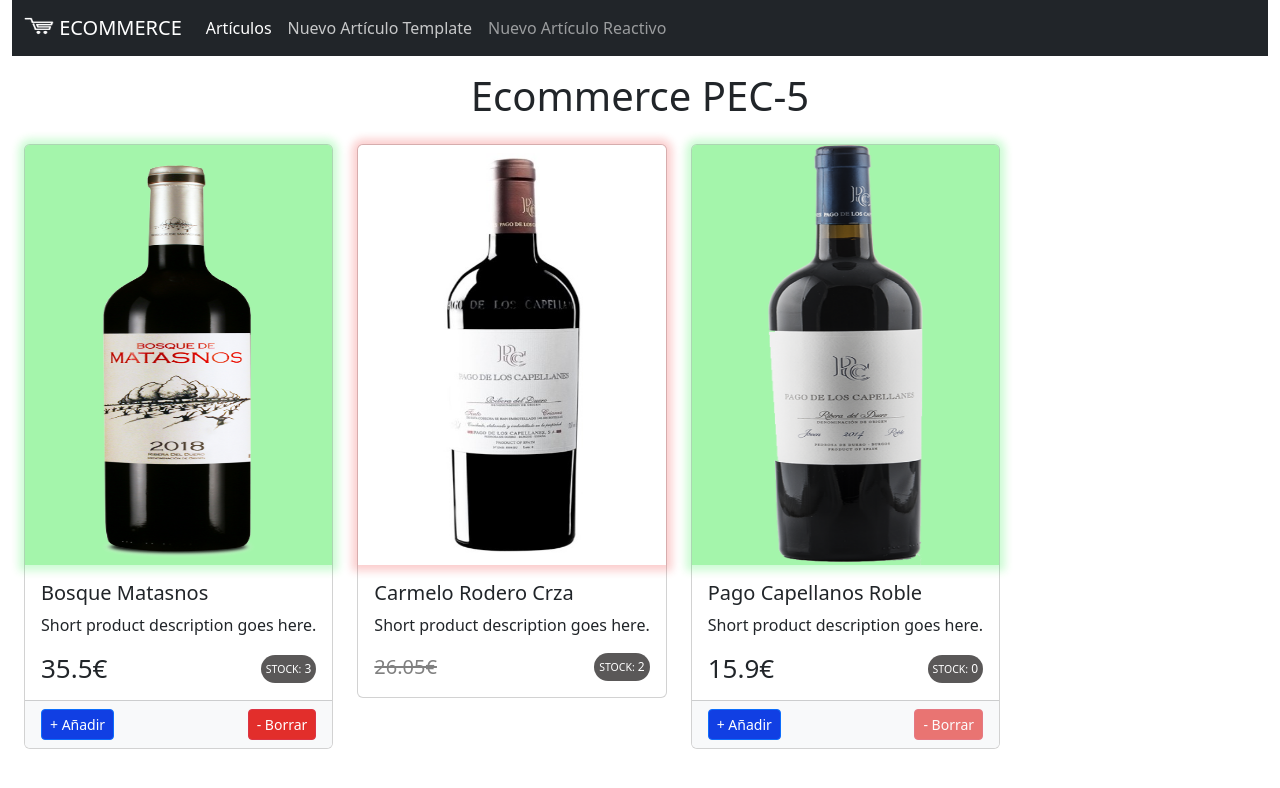
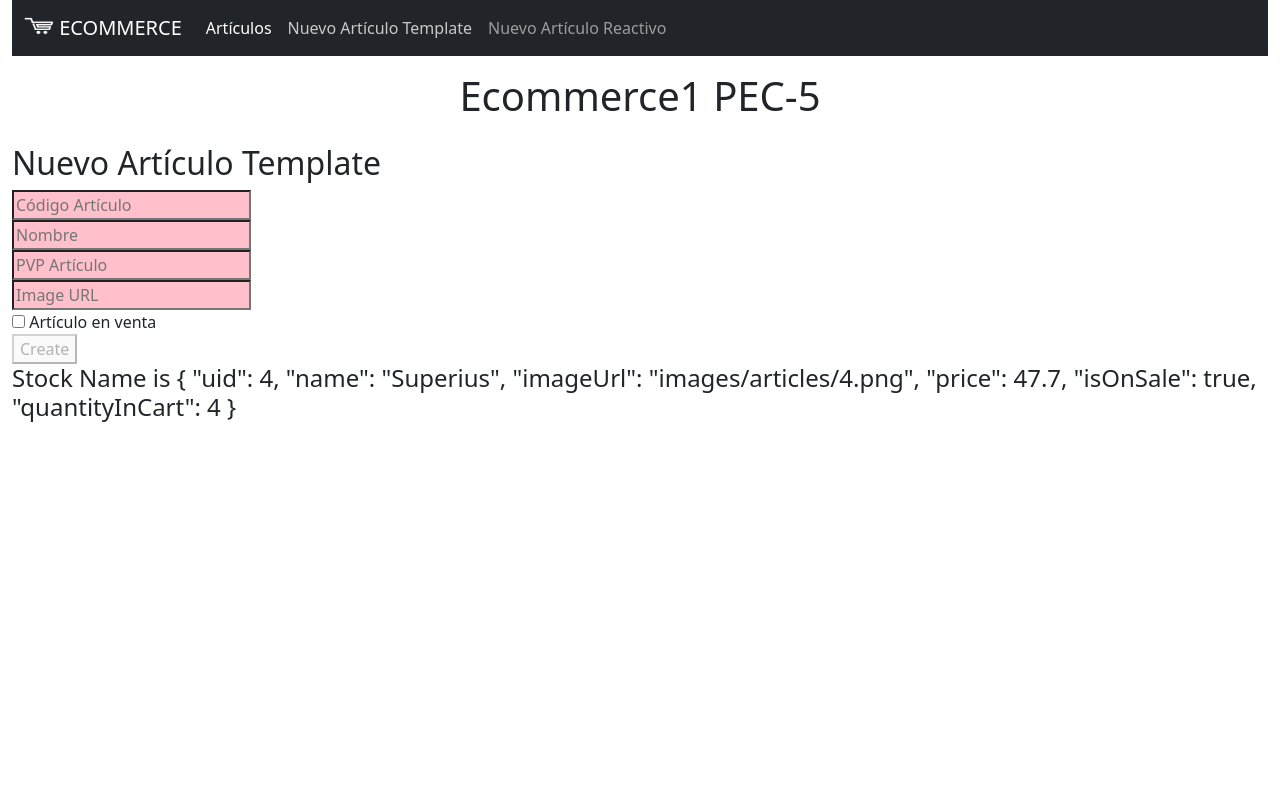
Before and after one commit to ajfp2/frontend-ecommerce, an Angular app: page / in a window 1280 px wide. Both pictures are taken after a click on the link "Nuevo Artículo Template". Shown: the top 788 px of the page. Built offline with nearby package versions, Linux system fonts and the light colour scheme.

Commit message:
Form template- falta validar

```diff
--- a/src/app/app.component.html
+++ b/src/app/app.component.html
@@ -1,11 +1,13 @@
 
-<app-navbar></app-navbar>
 
-<main class="container-fluid">
+<!-- <div class="container-fluid"></div> -->
+<div class="container-fluid">
+    <app-navbar (url)="onChangeMenu($event);"></app-navbar>
 
-    <h1 class="mx-auto text-center p-3">Ecommerce PEC-5</h1>
-    <div class="content">
-        <app-article-list></app-article-list>
-    </div>
+    <h1 class="mx-auto text-center p-3">Ecommerce1 PEC-5</h1>
+
+        <app-article-list *ngIf="url === 'inicio'"></app-article-list>
+        <app-article-new-template *ngIf="url ==='template'"></app-article-new-template>
+
     <router-outlet />
-</main>
+</div>
--- a/src/app/app.component.ts
+++ b/src/app/app.component.ts
@@ -7,5 +7,11 @@ import { Component } from '@angular/core';
   styleUrl: './app.component.css'
 })
 export class AppComponent {
-  title = 'ecommerce';
+    title = 'ecommerce';
+
+    url = "inicio";
+    onChangeMenu(ev){
+        console.log("Menú:", ev);
+        this.url = ev;
+    }
 }
--- a/src/app/articles/article-item/article-item.component.ts
+++ b/src/app/articles/article-item/article-item.component.ts
@@ -1,5 +1,5 @@
 import { Component, OnInit, Input, Output, EventEmitter, ChangeDetectionStrategy} from '@angular/core';
-import { Article, ArticleI } from '../../modelos/article';
+import { Article } from '../../modelos/article';
 import { ArticleQuantityChange } from '../../modelos/article-quantity-change';
 
 @Component({
--- /dev/null
+++ b/src/app/articles/article-new-template/article-new-template.component.css
@@ -0,0 +1,13 @@
+.article-name .ng-valid,
+.article-code .ng-valid,
+.article-price .ng-valid,
+.article-image .ng-valid {
+  background-color: green;
+}
+
+.article-name .ng-invalid,
+.article-code .ng-invalid,
+.article-price .ng-invalid,
+.article-image .ng-invalid {
+  background-color: pink;
+}
--- /dev/null
+++ b/src/app/articles/article-new-template/article-new-template.component.html
@@ -0,0 +1,30 @@
+<h2>Nuevo Artículo Template</h2>
+
+<div class="form-group">
+    <form (ngSubmit)="createArticle(articleForm)" #articleForm="ngForm">
+        <div class="article-code">
+            <input type="number" min='1' step='1' placeholder="Código Artículo" name="uid" ngModel required>
+        </div>
+
+        <div class="article-name">
+            <input type="text" placeholder="Nombre" name="name" ngModel required>
+        </div>
+
+        <div class="article-code">
+            <input type="number" placeholder="PVP Artículo" name="price" ngModel required>
+        </div>
+
+        <div class="article-image">
+            <input type="text" placeholder="Image URL" name="imageUrl" ngModel required>
+        </div>
+
+        <div class="article-sale">
+            <input type="checkbox" name="isOnSale" >
+            Artículo en venta
+        </div>
+
+        <button [disabled]="!articleForm.valid" type="submit">Create</button>
+    </form>
+</div>
+
+<h4>Stock Name is {{article | json}}</h4>
--- /dev/null
+++ b/src/app/articles/article-new-template/article-new-template.component.ts
@@ -0,0 +1,29 @@
+import { Component } from '@angular/core';
+import { Article } from '../../modelos/article';
+
+@Component({
+  selector: 'app-article-new-template',
+  standalone: false,
+
+  templateUrl: './article-new-template.component.html',
+  styleUrl: './article-new-template.component.css'
+})
+
+export class ArticleNewTemplateComponent {
+    public article: Article;
+    public confirmed = false;
+
+    constructor(){
+        this.article = new Article(4, 'Superius', 'images/articles/4.png', 47.70, true, 4);
+    }
+
+    createArticle(articleForm){
+      console.log("Artículo creado", this.article);
+      console.log('Artículo form', articleForm.value);
+      if (articleForm.valid) {
+        console.log('Creando  artículo ', this.article);
+      } else {
+        console.error('Formulario artículo estado malo');
+      }
+    }
+}
--- a/src/app/menus/navbar/navbar.component.html
+++ b/src/app/menus/navbar/navbar.component.html
@@ -4,7 +4,7 @@
 
 <nav class="navbar navbar-dark navbar-expand-lg bg-dark">
     <div class="container-fluid">
-        <a class="navbar-brand" href="#">
+        <a class="navbar-brand" href="#" (click)='menuClick($event, "inicio");' >
             <img src="images/logos/logo-light-icon.png" alt="Logo" width="30" height="24" class="d-inline-block align-text-top">
             ECOMMERCE
         </a>
@@ -14,13 +14,13 @@
         <div class="collapse navbar-collapse" id="navbarNav">
             <ul class="navbar-nav">
                 <li class="nav-item">
-                    <a class="nav-link active" aria-current="page" href="#">Artículos</a>
+                    <a class="nav-link active" aria-current="page" href="#" (click)="menuClick($event, 'inicio');">Artículos</a>
                 </li>
                 <li class="nav-item">
-                    <a class="nav-link" href="#">Nuevo Artículo Template</a>
+                    <a class="nav-link" href="#" (click)="menuClick($event, 'template');">Nuevo Artículo Template</a>
                 </li>
                 <li class="nav-item">
-                    <a class="nav-link" href="#">Nuevo Artículo Reactivo</a>
+                    <a class="nav-link" href="#" (click)="menuClick($event, 'reactivo');">Nuevo Artículo Reactivo</a>
                 </li>
             </ul>
         </div>
--- a/src/app/menus/navbar/navbar.component.ts
+++ b/src/app/menus/navbar/navbar.component.ts
@@ -1,4 +1,4 @@
-import { Component } from '@angular/core';
+import { Component, EventEmitter, Output } from '@angular/core';
 
 @Component({
   selector: 'app-navbar',
@@ -9,4 +9,12 @@ import { Component } from '@angular/core';
 })
 export class NavbarComponent {
 
+    @Output() private url: EventEmitter<string> = new EventEmitter();
+
+    menuClick(ev, urlText){
+        // console.log("Click en", ev);
+        console.log("url a", urlText);
+        this.url.emit(urlText);
+
+    }
 }
--- a/src/app/modelos/article.ts
+++ b/src/app/modelos/article.ts
@@ -13,7 +13,7 @@ export class Article {
 }
 
 
-
+/*
 export interface ArticleI {
     uid: number;
     name: string;
@@ -22,3 +22,4 @@ export interface ArticleI {
     isOnSale: boolean;
     quantityInCart: number;
 }
+    */
--- a/src/index.html
+++ b/src/index.html
@@ -8,8 +8,6 @@
   <link rel="icon" type="image/x-icon" href="favicon.ico">
 </head>
 <body>
-  <div class="container-fluid">
     <app-root></app-root>
-  </div>
 </body>
 </html>
--- a/src/styles.css
+++ b/src/styles.css
@@ -1,7 +1,5 @@
 /* You can add global styles to this file, and also import other style files */
-* {
-  box-sizing: border-box;
-}
+
 /*
 :host {
     font-family: "Inter", -apple-system, BlinkMacSystemFont, "Segoe UI", Roboto,
```
Also changed, not shown: src/app/app.module.ts (+6 -2 lines), public/images/articles/5.png (added), 1 other file (tests, documents, lock files or other folders).
